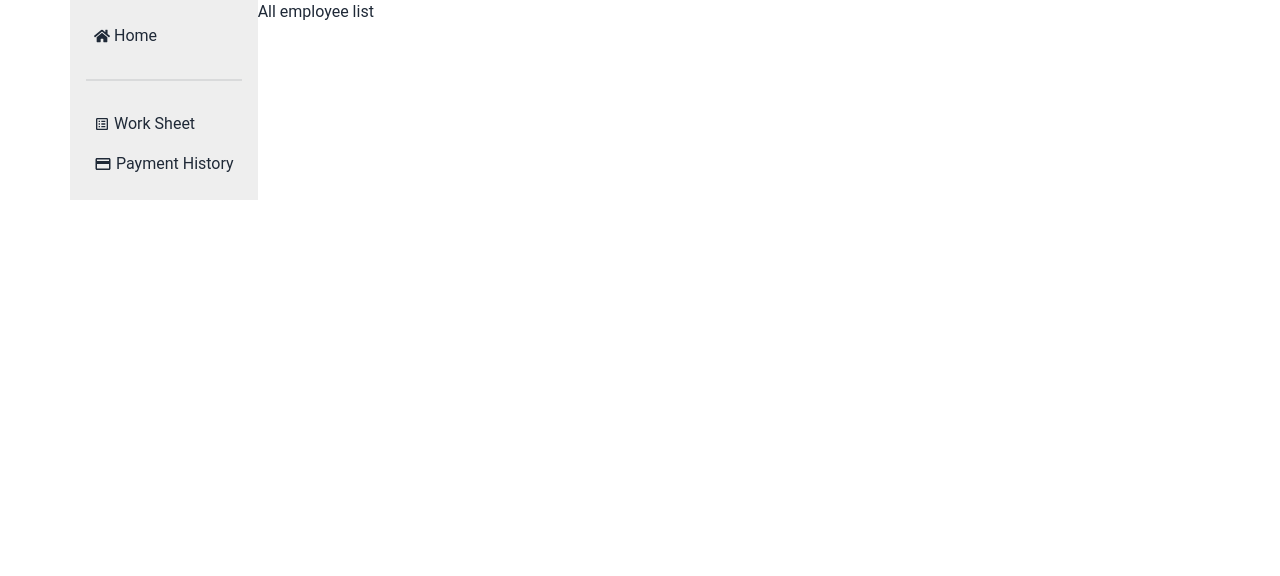
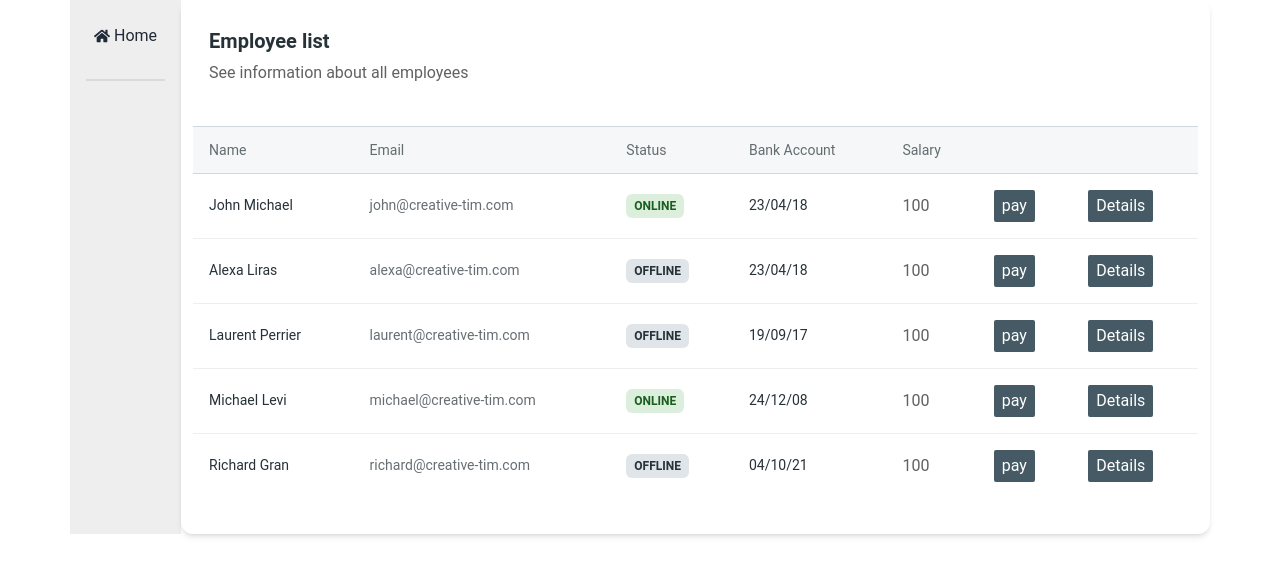
Before and after one commit to utshasaha16/employee-management-system, a React (Vite) app: page /dashboard/employeeList in a window 1280 px wide. Shown: the top 576 px of the page. Built offline with nearby package versions, Linux system fonts and the light colour scheme; no server answers; sample sign-in values are in the browser's storage.

Commit message:
show dynamically toggle role wise dashboard

```diff
--- a/src/Layout/Dashboard/Dashboard.jsx
+++ b/src/Layout/Dashboard/Dashboard.jsx
@@ -2,12 +2,34 @@ import { NavLink, Outlet } from "react-router-dom";
 import { BiSpreadsheet } from "react-icons/bi";
 import { MdPayment } from "react-icons/md";
 import { FaHome } from "react-icons/fa";
+import { useContext, useEffect, useState } from "react";
+import useAxios from "../../Hooks/useAxios";
+import { AuthContext } from "../../Provider/AuthProvider";
 
 const Dashboard = () => {
+  const { user, loading } = useContext(AuthContext);
+  const [userRole, setUserRole] = useState(null);
+  const axiosPublic = useAxios();
+  console.log(userRole);
+
+  useEffect(() => {
+    if (user?.email) {
+      axiosPublic.get(`/users/${user.email}`)
+      .then((res) => {
+        setUserRole(res.data.role);
+        console.log(res.data);
+      })
+      .catch((error) => {
+        console.log(error);
+      });
+
+    }
+  }, [user?.email, axiosPublic]);
+
   // TODO : Check if user is admin
-  const isAdmin = true;
-  const isHR = true;
-  const isEmployee = true;
+  const isAdmin = userRole === "Admin";
+  const isHR = userRole === "HR";
+  const isEmployee = userRole === "Employee";
 
   return (
     <div className="md:flex">
@@ -18,14 +40,44 @@ const Dashboard = () => {
             <NavLink to="/">Home</NavLink>
           </li>
           <div className="divider"></div>
+          {isEmployee && (
+            <>
               <li className="flex items-center gap-1 p-2">
                 <BiSpreadsheet></BiSpreadsheet>
                 <NavLink to="/dashboard/work-sheet">Work Sheet</NavLink>
               </li>
               <li className="flex items-center gap-1 p-2">
                 <MdPayment className="text-lg"></MdPayment>
-            <NavLink to="/dashboard/payment-history">Payment History</NavLink>
+                <NavLink to="/dashboard/payment-history">
+                  Payment History
+                </NavLink>
               </li>
+            </>
+          )}
+          {isHR && (
+            <>
+              <li className="flex items-center gap-1 p-2">
+                <BiSpreadsheet></BiSpreadsheet>
+                <NavLink to="/dashboard/work-sheet">emplyee list</NavLink>
+              </li>
+              <li className="flex items-center gap-1 p-2">
+                <MdPayment className="text-lg"></MdPayment>
+                <NavLink to="/dashboard/payment-history">Progress</NavLink>
+              </li>
+            </>
+          )}
+          {isAdmin && (
+            <>
+              <li className="flex items-center gap-1 p-2">
+                <BiSpreadsheet></BiSpreadsheet>
+                <NavLink to="/dashboard/employeeList">All emplyee list</NavLink>
+              </li>
+              <li className="flex items-center gap-1 p-2">
+                <MdPayment className="text-lg"></MdPayment>
+                <NavLink to="/dashboard/payroll">payroll</NavLink>
+              </li>
+            </>
+          )}
         </ul>
       </div>
       <div className="flex-1">
--- a/src/Pages/Dashboard/EmployeeDashboard/EmployeeForm/EmployeeForm.jsx
+++ b/src/Pages/Dashboard/EmployeeDashboard/EmployeeForm/EmployeeForm.jsx
@@ -1,9 +1,14 @@
 import { FaPenToSquare } from "react-icons/fa6";
-import { Input, Option, Select, Typography, Button,
+import {
+  Input,
+  Option,
+  Select,
+  Typography,
+  Button,
   Dialog,
   DialogHeader,
   DialogBody,
-  DialogFooter
+  DialogFooter,
 } from "@material-tailwind/react";
 import { TiDelete } from "react-icons/ti";
 import useFormData from "../../../../Hooks/useFormData";
@@ -11,28 +16,26 @@ import { useContext, useState } from "react";
 import Swal from "sweetalert2";
 import useAxios from "../../../../Hooks/useAxios";
 import DatePicker from "react-datepicker";
-import {  useForm } from "react-hook-form";
+import { useForm } from "react-hook-form";
 import { AuthContext } from "../../../../Provider/AuthProvider";
 
-const EmployeeForm = ({sheet, index}) => {
-  const {user} = useContext(AuthContext);
+const EmployeeForm = ({ sheet, index }) => {
+  const { user } = useContext(AuthContext);
   const [startDate, setStartDate] = useState(new Date());
   const { register, handleSubmit, setValue, reset } = useForm();
   const [, refetch] = useFormData();
   const axiosPublic = useAxios();
   const [open, setOpen] = useState(false);
-  const {task, hour, date, _id} = sheet;
-
-
+  const { task, hour, date, _id } = sheet;
 
   const handleDate = (date) => {
     console.log(date);
-    setStartDate(date)
-    setValue("date", date)
-  }
+    setStartDate(date);
+    setValue("date", date);
+  };
 
   const handleOpen = () => {
-    setOpen(!open)
+    setOpen(!open);
   };
 
   const handleDelete = (id) => {
@@ -61,63 +64,46 @@ const EmployeeForm = ({sheet, index}) => {
   };
 
   // handle update data
-  const onSubmit = data => {
+  const onSubmit = (data) => {
     console.log(data);
-   if(user){
-    axiosPublic.put(`/employee-work-sheet/${_id}`, data)
-    .then(res => {
+    if (user) {
+      axiosPublic.put(`/employee-work-sheet/${_id}`, data).then((res) => {
         console.log(res.data);
-      if(res.data.modifiedCount > 0){
-        refetch()
+        if (res.data.modifiedCount > 0) {
+          refetch();
           Swal.fire({
             position: "top-end",
             icon: "success",
             title: "Your work sheet has been updated",
             showConfirmButton: false,
-          timer: 1500
+            timer: 1500,
           });
-        setOpen(false)
+          setOpen(false);
         }
-    })
+      });
     }
-  }
+  };
 
   return (
     <>
       <tr className="even:bg-blue-gray-50/50">
         <td className="p-4">
-                    <Typography
-                      variant="small"
-                      color="blue-gray"
-                      className="font-normal"
-                    >
+          <Typography variant="small" color="blue-gray" className="font-normal">
             {index + 1}
           </Typography>
         </td>
         <td className="p-4">
-                    <Typography
-                      variant="small"
-                      color="blue-gray"
-                      className="font-normal"
-                    >
+          <Typography variant="small" color="blue-gray" className="font-normal">
             {task}
           </Typography>
         </td>
         <td className="p-4">
-                    <Typography
-                      variant="small"
-                      color="blue-gray"
-                      className="font-normal"
-                    >
+          <Typography variant="small" color="blue-gray" className="font-normal">
             {hour}
           </Typography>
         </td>
         <td className="p-4">
-                    <Typography
-                      variant="small"
-                      color="blue-gray"
-                      className="font-normal"
-                    >
+          <Typography variant="small" color="blue-gray" className="font-normal">
             {date}
           </Typography>
         </td>
@@ -133,10 +119,7 @@ const EmployeeForm = ({sheet, index}) => {
           </button>
         </td>
         <td className="p-4">
-                    <button
-                      onClick={() => handleDelete(_id)}
-                      className=""
-                    >
+          <button onClick={() => handleDelete(_id)} className="">
             <Typography color="blue-gray" className="font-normal">
               <TiDelete className="text-xl"></TiDelete>
             </Typography>
@@ -145,11 +128,11 @@ const EmployeeForm = ({sheet, index}) => {
       </tr>
 
       {/* dialog */}
-      <div>
+      <>
         <Dialog open={open} handler={handleOpen}>
           <form onSubmit={handleSubmit(onSubmit)}>
-          <DialogHeader>Update the date</DialogHeader><DialogBody>
-
+            <DialogHeader>Update the date</DialogHeader>
+            <DialogBody>
               {/* select task */}
               <div className="w-full mb-3">
                 <Select
@@ -157,7 +140,6 @@ const EmployeeForm = ({sheet, index}) => {
                   {...register("task", { required: true })}
                   onChange={(value) => setValue("task", value)}
                 >
-
                   <Option value="Sales">Sales</Option>
                   <Option value="Support">Support</Option>
                   <Option value="Paper-work">Paper work</Option>
@@ -183,7 +165,6 @@ const EmployeeForm = ({sheet, index}) => {
                   onChange={handleDate}
                 />
               </div>
-
             </DialogBody>
             <DialogFooter>
               <Button
@@ -192,15 +173,15 @@ const EmployeeForm = ({sheet, index}) => {
                 onClick={handleOpen}
                 className="mr-1"
               >
-              <span>Close</span>
+                Close
               </Button>
-            <Button type="submit"  variant="gradient" color="green" >
-              <span>Update</span>
+              <Button type="submit" variant="gradient" color="green">
+                Update
               </Button>
             </DialogFooter>
           </form>
         </Dialog>
-      </div>
+      </>
     </>
   );
 };
--- a/src/Pages/Dashboard/EmployeeList/EmployeeList.jsx
+++ b/src/Pages/Dashboard/EmployeeList/EmployeeList.jsx
@@ -1,11 +1,197 @@
-
+import { MagnifyingGlassIcon } from "@heroicons/react/24/outline";
+import { PencilIcon, UserPlusIcon } from "@heroicons/react/24/solid";
+import {
+  Card,
+  CardHeader,
+  Input,
+  Typography,
+  Button,
+  CardBody,
+  Chip,
+  CardFooter,
+  Tabs,
+  TabsHeader,
+  Tab,
+  Avatar,
+  IconButton,
+  Tooltip,
+} from "@material-tailwind/react";
 
 const EmployeeList = () => {
-    return (
-        <div>
-            <h2>All employee list</h2>
+  const TABS = [
+    {
+      label: "All",
+      value: "all",
+    },
+    {
+      label: "Monitored",
+      value: "monitored",
+    },
+    {
+      label: "Unmonitored",
+      value: "unmonitored",
+    },
+  ];
+
+  const TABLE_HEAD = ["Name", "Email", "Status", "Bank Account", "Salary", "", ""];
+
+  const TABLE_ROWS = [
+    {
+      img: "https://demos.creative-tim.com/test/corporate-ui-dashboard/assets/img/team-3.jpg",
+      name: "John Michael",
+      email: "john@creative-tim.com",
+      job: "Manager",
+      org: "Organization",
+      online: true,
+      date: "23/04/18",
+    },
+    {
+      img: "https://demos.creative-tim.com/test/corporate-ui-dashboard/assets/img/team-2.jpg",
+      name: "Alexa Liras",
+      email: "alexa@creative-tim.com",
+      job: "Programator",
+      org: "Developer",
+      online: false,
+      date: "23/04/18",
+    },
+    {
+      img: "https://demos.creative-tim.com/test/corporate-ui-dashboard/assets/img/team-1.jpg",
+      name: "Laurent Perrier",
+      email: "laurent@creative-tim.com",
+      job: "Executive",
+      org: "Projects",
+      online: false,
+      date: "19/09/17",
+    },
+    {
+      img: "https://demos.creative-tim.com/test/corporate-ui-dashboard/assets/img/team-4.jpg",
+      name: "Michael Levi",
+      email: "michael@creative-tim.com",
+      job: "Programator",
+      org: "Developer",
+      online: true,
+      date: "24/12/08",
+    },
+    {
+      img: "https://demos.creative-tim.com/test/corporate-ui-dashboard/assets/img/team-5.jpg",
+      name: "Richard Gran",
+      email: "richard@creative-tim.com",
+      job: "Manager",
+      org: "Executive",
+      online: false,
+      date: "04/10/21",
+    },
+  ];
+
+  return (
+    <Card className="h-full w-full p-3">
+      <CardHeader floated={false} shadow={false} className="rounded-none">
+        <div className=" flex items-center justify-between gap-8">
+          <div>
+            <Typography variant="h5" color="blue-gray">
+              Employee list
+            </Typography>
+            <Typography color="gray" className="mt-1 font-normal">
+              See information about all employees
+            </Typography>
+          </div>
         </div>
-    );
+      </CardHeader>
+      <CardBody className="overflow-scroll px-0">
+        <table className="mt-4 w-full min-w-max table-auto text-left">
+          <thead>
+            <tr>
+              {TABLE_HEAD.map((head) => (
+                <th
+                  key={head}
+                  className="border-y border-blue-gray-100 bg-blue-gray-50/50 p-4"
+                >
+                  <Typography
+                    variant="small"
+                    color="blue-gray"
+                    className="font-normal leading-none opacity-70"
+                  >
+                    {head}
+                  </Typography>
+                </th>
+              ))}
+            </tr>
+          </thead>
+          <tbody>
+            {TABLE_ROWS.map(
+              ({ img, name, email, job, org, online, date }, index) => {
+                const isLast = index === TABLE_ROWS.length - 1;
+                const classes = isLast
+                  ? "p-4"
+                  : "p-4 border-b border-blue-gray-50";
+
+                return (
+                  <tr key={name}>
+                    <td className={classes}>
+                      <div className="flex items-center gap-3">
+                        <div className="flex flex-col">
+                          <Typography
+                            variant="small"
+                            color="blue-gray"
+                            className="font-normal"
+                          >
+                            {name}
+                          </Typography>
+                        </div>
+                      </div>
+                    </td>
+                    <td className={classes}>
+                      <div className="flex flex-col">
+                        <Typography
+                          variant="small"
+                          color="blue-gray"
+                          className="font-normal opacity-70"
+                        >
+                          {email}
+                        </Typography>
+                      </div>
+                    </td>
+                    <td className={classes}>
+                      <div className="w-max">
+                        <Chip
+                          variant="ghost"
+                          size="sm"
+                          value={online ? "online" : "offline"}
+                          color={online ? "green" : "blue-gray"}
+                        />
+                      </div>
+                    </td>
+                    <td className={classes}>
+                      <Typography
+                        variant="small"
+                        color="blue-gray"
+                        className="font-normal"
+                      >
+                        {date}
+                      </Typography>
+                    </td>
+                    <td className={classes}>
+                     100
+                    </td>
+                    <td className={classes}>
+                      <button className="px-2 rounded-sm py-1 bg-blue-gray-700 text-white">
+                        pay
+                      </button>
+                    </td>
+                    <td className={classes}>
+                      <button className="px-2 py-1 rounded-sm bg-blue-gray-700 text-white">
+                        Details
+                      </button>
+                    </td>
+                  </tr>
+                );
+              }
+            )}
+          </tbody>
+        </table>
+      </CardBody>
+    </Card>
+  );
 };
 
 export default EmployeeList;
--- a/src/Provider/AuthProvider.jsx
+++ b/src/Provider/AuthProvider.jsx
@@ -10,6 +10,8 @@ const AuthProvider = ({children}) => {
     const [user, setUser] = useState(null);
     const [loading, setLoading] = useState(true);
     const googleProvider = new GoogleAuthProvider();
+
+
 
     const createUser =  (email, password) => {
         setLoading(true);
--- a/src/Routes/router.jsx
+++ b/src/Routes/router.jsx
@@ -26,7 +26,6 @@ export const router = createBrowserRouter([
         path: "secret",
         element: (
           <PrivateRoute>
-            {" "}
             <Secret></Secret>
           </PrivateRoute>
         ),
--- a/src/component/SocialLogin/SocialLogin.jsx
+++ b/src/component/SocialLogin/SocialLogin.jsx
@@ -59,11 +59,9 @@ const SocialLogin = () => {
 
   return (
     <div className="flex items-center justify-center mt-3">
-      <button onClick={handleGoogleSignIn}>
-        <IconButton size="lg">
+        <IconButton onClick={handleGoogleSignIn} size="lg">
           <FaGoogle />
         </IconButton>
-      </button>
     </div>
   );
 };
```
Lines whose indentation alone changed are shown as unchanged.
